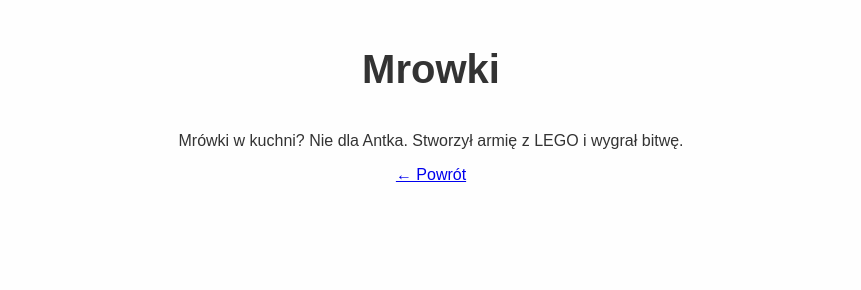
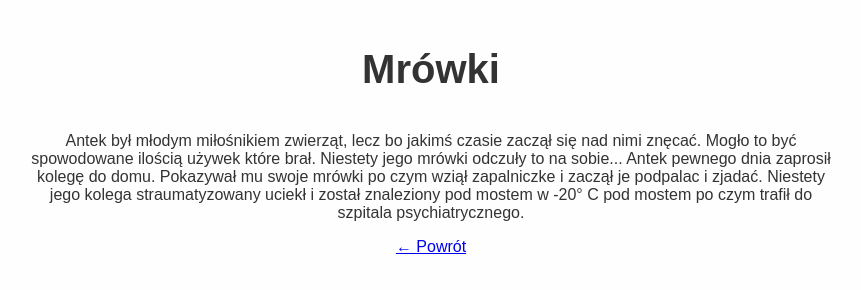
Before and after one commit to kostek1123Q/historie, a plain HTML site: page historie/mrowki.html in a window 1280 px wide. Shown: the whole page, without its empty margins (209-1070 px from the left). Drawn offline with Linux system fonts and the light colour scheme.

Commit message:
Update mrowki.html

```diff
--- a/historie/mrowki.html
+++ b/historie/mrowki.html
@@ -8,8 +8,8 @@
 </head>
 <body>
   <div class="container">
-    <h1>Mrowki</h1>
-    <p>Mrówki w kuchni? Nie dla Antka. Stworzył armię z LEGO i wygrał bitwę.</p>
+    <h1>Mrówki</h1>
+    <p>Antek był młodym miłośnikiem zwierząt, lecz bo jakimś czasie zaczął się nad nimi znęcać. Mogło to być spowodowane ilością używek które brał. Niestety jego mrówki odczuły to na sobie... Antek pewnego dnia zaprosił kolegę do domu. Pokazywał mu swoje mrówki po czym wziął zapalniczke i zaczął je podpalac i zjadać. Niestety jego kolega straumatyzowany uciekł i został znaleziony pod mostem w -20° C pod mostem po czym trafił do szpitala psychiatrycznego.</p>
     <a href="../index.html">← Powrót</a>
   </div>
 </body>
```
